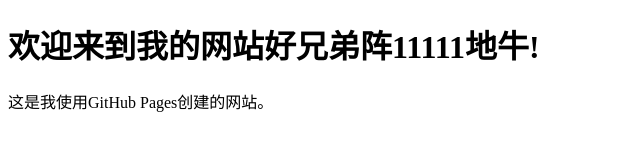
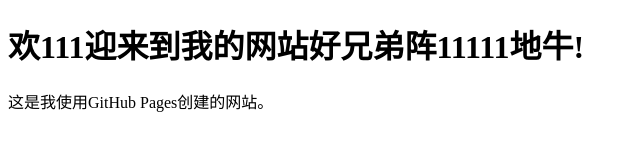
Before and after one commit to XiaoxianPang/test, a plain HTML site: page index.html in a window 1280 px wide. Shown: the whole page, without its empty margins (0-640 px from the left). Drawn offline with Linux system fonts and the light colour scheme.

Commit message:
Update index.html

```diff
--- a/index.html
+++ b/index.html
@@ -4,7 +4,7 @@
     <title>我的GitHub Pages网站</title>
 </head>
 <body>
-    <h1>欢迎来到我的网站好兄弟阵11111地牛!</h1>
+    <h1>欢111迎来到我的网站好兄弟阵11111地牛!</h1>
     <p>这是我使用GitHub Pages创建的网站。</p>
 </body>
 </html>
```
